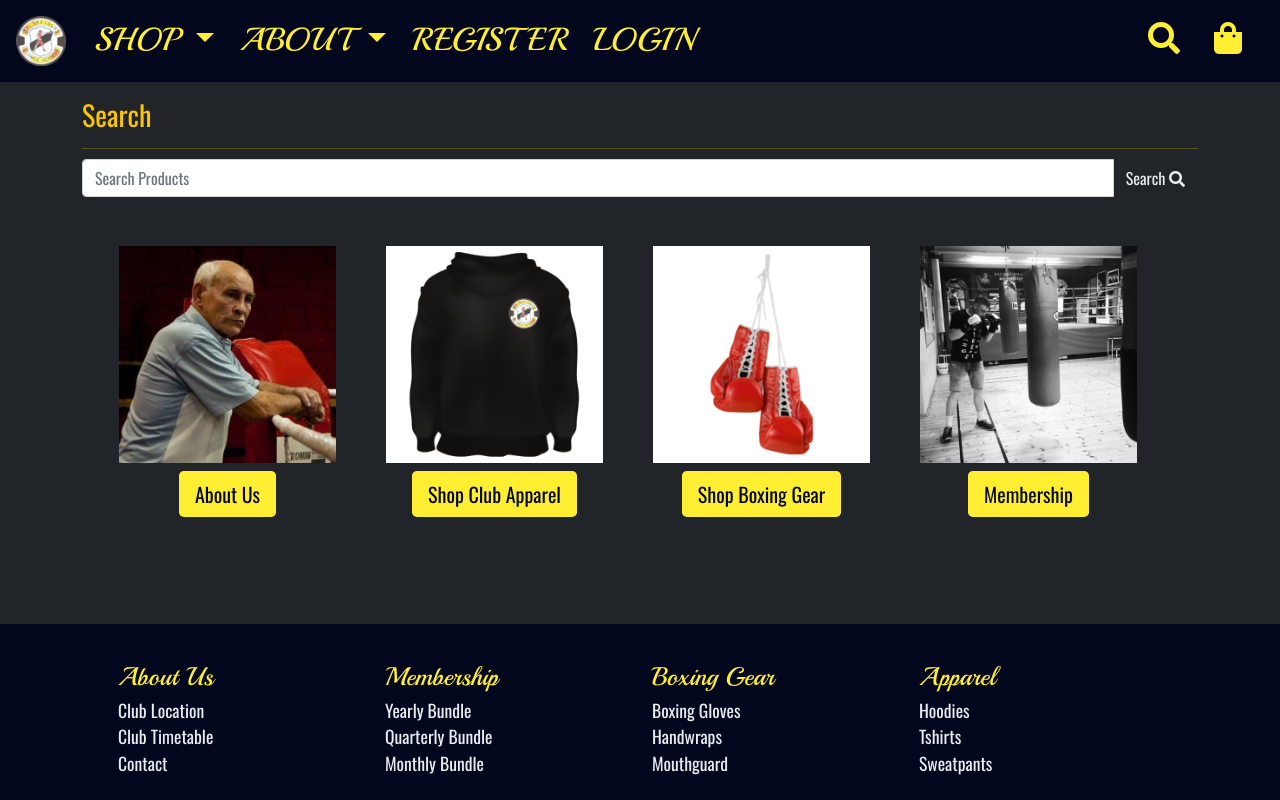
After one commit to DaithiShan/saviours, a Django app: page /search in a window 1280 px wide. The commit adds this page. Run offline with Django 4.2, Linux system fonts and the light colour scheme; data comes from the database, SQL or seed files in the repository; both versions use the stored data as it was after the commit; some libraries are stand-ins or nearby versions.

Commit message:
Added search shop views, template and styling

```diff
--- a/products/templates/products/product_page.html
+++ b/products/templates/products/product_page.html
@@ -1,7 +1,7 @@
 {% extends "base.html" %}
 {% load static %}
 
-{% block extra_title %}{{ product.name }}{% endblock %}
+{% block extra_title %}{{ product.title }}{% endblock %}
 
 {% block content %}
     <div class="container">
--- a/static/custom/_overrides.scss
+++ b/static/custom/_overrides.scss
@@ -52,4 +52,7 @@ $toast-border-color:                $yellow;
 $toast-header-color:                $yellow;
 $toast-header-background-color:     $black;
 
+// INPUT OVERRIDES
+$input-color: $black;
+
 @import "../bootstrap-src/scss/bootstrap";
--- a/static/main.scss
+++ b/static/main.scss
@@ -227,11 +227,12 @@ footer {
 .toast-btn {
     background-color: $orange;
     color: $black;
-}
-.toast-btn:hover,
-.toast-btn:focus {
-    color: $orange;
-    background-color: $black;
+
+    &:hover,
+    &:focus {
+        color: $orange;
+        background-color: $black;
+    }
 }
 
 // Product Cards Extra Styling
@@ -270,3 +271,14 @@ footer {
     color: $black;
     background-color: $gray-400;
 }
+
+// Search bar styling
+.input-group {
+    .btn {
+        &:hover,
+        &:focus {
+            color: $black;
+            background-color: $white;
+        }
+    }
+}
--- /dev/null
+++ b/store/templates/store/search_shop.html
@@ -0,0 +1,147 @@
+{% extends "base.html" %}
+{% load static %}
+
+{% block extra_title %}Search{% endblock %}
+
+{% block content %}
+    <div class="container">
+
+        <!-- Page Header -->
+        <div class="row">
+            <div class="col-12">
+                <h3 class="mt-3">
+                    <a class="text-secondary" href="{% url 'search' %}">
+                        Search
+                    </a>
+                </h3>
+                <hr class="section-divider">
+            </div>
+
+            <!-- Search Box -->
+            <div class="col-12">
+                <form>
+                    <div class="input-group mb-4 search-bar">
+                        <input type="search" name="q" placeholder="Search Products" aria-describedby="searchBtn" class="form-control">
+                        <div class="input-group-append search-btn">
+                          <button id="searchBtn" type="submit" class="form-control btn">
+                              <span>
+                                  Search <i class="fa fa-search"></i>
+                              </span>
+                            </button>
+                        </div>
+                    </div>
+                </form>
+            </div>
+
+        <!-- Page Content -->
+        <div class="row products-sec">
+            {% if search_term %}
+
+                <!-- If NO results -->
+                {% if products|length < 1 %}
+                    <div class="col-12 search-text">
+                        <h3>
+                            We're sorry! <i class="far fa-frown"></i>
+                        </h3>
+                        <p>
+                            We were not able to find a match.
+                            <br class="d-block d-md-none">
+                            Search again, or select a category:
+                        </p>
+                    </div>
+
+                <!-- If results -->
+                {% else %}
+                    <div class="col-12">
+                        <p>
+                            {{ products|length }} {% if products|length > 1 %}products{%else%}product{%endif%} {% if search_term %} found for: "{{ search_term }}"{% endif %}
+                        </p>
+                    </div>
+
+                    <!-- Product Card -->
+                    <!-- Product Card -->
+                        {% for product in products %}
+                        <div class="col-12 col-md-6 col-lg-4 col-xl-3 p-3 px-md-1 product">
+                            <div class="row product-card">
+                                <div class="col-12 p-0">
+                                        <a class="product-img" href="{% url 'product_page' product.category.slug product.subcategory.slug product.slug %}">
+                                            <img class="mx-auto d-block" src="{{ product.thumbnail.url }}" alt="{{ product.title }}">
+                                        </a>
+                                </div>
+                                <div class="col-12">
+                                    <a href="{% url 'product_page' product.category.slug product.subcategory.slug product.slug %}">
+                                        <h3 class="text-black ms-3">{{ product.title }}</h3>
+                                    </a>
+                                </div>
+                                <div class="col-12 font-weight-bolder ms-3 text-dark lead">
+                                    €{{ product.price }}
+                                </div>
+                                <div class="col-12 font-weight-bolder ms-3 text-dark lead">
+                                    RATING
+                                </div>
+                            </div>
+                        </div>
+                    {% endfor %}
+                {% endif %}
+            {% endif %}
+
+            <!-- Search Category Buttons -->
+            {% if not search_term or products|length < 1 %}
+                <div class="home-content col-12">
+                    <div class="container-fluid">
+                        <div class="row text-center d-flex justify-content-center">
+                            <div class="col-12 col-md-6 col-lg-3 home-link d-flex justify-content-center">
+                                <div class="row">
+                                    <div class="col-12">
+                                        <a href="#">
+                                            <img src="{% static 'img/about-us.png' %}" alt="Image of St Saviours boxing coach, John 'Young' McCormack">
+                                        </a>
+                                    </div>
+                                    <div class="col-12 d-flex justify-content-center">
+                                        <a class="btn-primary btn-lg mt-2 mb-2" href="#">About Us</a>
+                                    </div>
+                                </div>
+                            </div>
+                            <div class="col-12 col-md-6 col-lg-3 home-link d-flex justify-content-center">
+                                <div class="row">
+                                    <div class="col-12">
+                                        <a class="" href="{% url 'shop' 'apparel' %}">
+                                            <img src="{% static 'img/hoodie.png' %}" alt="Image of St Saviours OBA Hoodie">
+                                        </a>
+                                    </div>
+                                    <div class="col-12 d-flex justify-content-center">
+                                        <a class="btn-primary btn-lg mt-2 mb-2" href="{% url 'shop' 'apparel' %}">Shop Club Apparel</a>
+                                    </div>
+                                </div>
+                            </div>
+                            <div class="col-12 col-md-6 col-lg-3 home-link d-flex justify-content-center">
+                                <div class="row">
+                                    <div class="col-12">
+                                        <a href="{% url 'shop' 'boxing-gear' %}">
+                                            <img src="{% static 'img/gloves.png' %}" alt="Image of boxing gloves">
+                                        </a>
+                                    </div>
+                                    <div class="col-12 d-flex justify-content-center">
+                                        <a class="btn-primary btn-lg mt-2 mb-2" href="{% url 'shop' 'boxing-gear' %}">Shop Boxing Gear</a>
+                                    </div>
+                                </div>
+                            </div>
+                            <div class="col-12 col-md-6 col-lg-3 home-link d-flex justify-content-center">
+                                <div class="row">
+                                    <div class="col-12">
+                                        <a href="{% url 'shop' 'membership' %}">
+                                            <img src="{% static 'img/member.png' %}" alt="Image of boxer training in St Saviours OBA">
+                                        </a>
+                                    </div>
+                                    <div class="col-12 d-flex justify-content-center">
+                                        <a class="btn-primary btn-lg mt-2 mb-2" href="{% url 'shop' 'membership' %}">Membership</a>
+                                    </div>
+                                </div>
+                            </div>
+                        </div>
+                    </div>
+                </div>
+            {% endif %}
+        </div>
+    </div>
+{% endblock %}
--- a/store/urls.py
+++ b/store/urls.py
@@ -1,9 +1,10 @@
 from django.urls import path
-from .views import home, shop
+from .views import home, shop, search
 
 urlpatterns = [
     path('', home, name='store-home'),
     path('shop/', shop, name='shop'),
     path('shop/<slug:category>/', shop, name='shop'),
     path('shop/<slug:category>/<slug:subcategory>/', shop, name='shop'),
+    path('search', search, name='search'),
 ]
--- a/store/views.py
+++ b/store/views.py
@@ -4,6 +4,8 @@ from django.db.models import Q
 from urllib.parse import urlparse, urlunparse
 from django.http import QueryDict
 from products.models import Product
+
+# Custom shop view adapted from https://github.com/cjcon90/the_rhythm_box/
 
 
 def home(request):
@@ -21,15 +23,13 @@ def shop(request, category=None, subcategory=None):
     q = Q()
 
     # text search
-    if "q" in request.GET:
-        query = request.GET.get("q")
-        q &= (
-            Q(title__icontains=query) |
-            Q(category__title__icontains=query) |
-            Q(subcategory__title__icontains=query) |
-            Q(type__title__icontains=query) |
-            Q(brand__name__icontains=query)
-        )
+    # if "q" in request.GET:
+    #     query = request.GET.get("q")
+    #     q &= (
+    #         Q(title__icontains=query) |
+    #         Q(category__title__icontains=query) |
+    #         Q(subcategory__title__icontains=query)
+    #     )
 
     # URL parameter filters
     if subcategory:
@@ -54,3 +54,32 @@ def shop(request, category=None, subcategory=None):
     context["subcategory"] = subcategory
 
     return render(request, 'store/shop.html', context)
+
+# Custom search view adapted from Boutique Ado Mini Project
+
+def search(request):
+    """
+    Search functionality separated to own page.
+    Returns search results
+    """
+    query = None
+    context = {}
+    q = Q()
+
+    # text search
+    if "q" in request.GET:
+        query = request.GET.get("q")
+
+        q &= (
+            Q(title__icontains=query) |
+            Q(category__title__icontains=query) |
+            Q(subcategory__title__icontains=query)
+        )
+
+    # product
+    products = Product.objects.filter(q)
+
+    context["products"] = products
+    context["search_term"] = query
+
+    return render(request, 'store/search_shop.html', context)
--- a/templates/base.html
+++ b/templates/base.html
@@ -119,8 +119,8 @@
                     {% endif  %}
                 </ul>
                 <ul class="navbar-nav ml-auto">
-                    <li class="nav-item {% block nav_search %}active{% endblock %}">
-                        <a class="nav-link" href="#">
+                    <li class="nav-item">
+                        <a class="nav-link {% if url_name == 'search' %}active{% endif %}" href="{% url 'search' %}">
                             <i class="fas fa-search" title="Search"></i>
                         </a>
                     </li>
```
Also changed, not shown: db.sqlite3, media/products/handwraps-red.jpeg (added), media/products/thumbnails/handwraps-red.jpeg (added), static/css/main.css.
